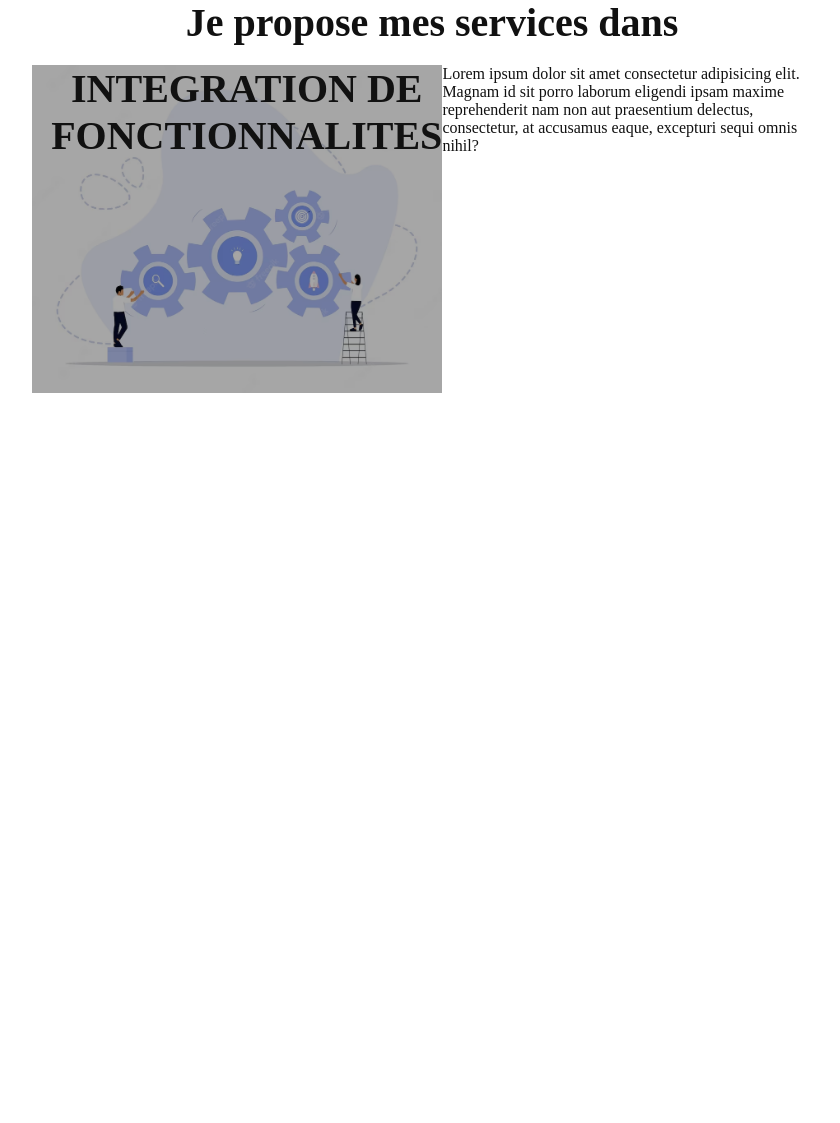
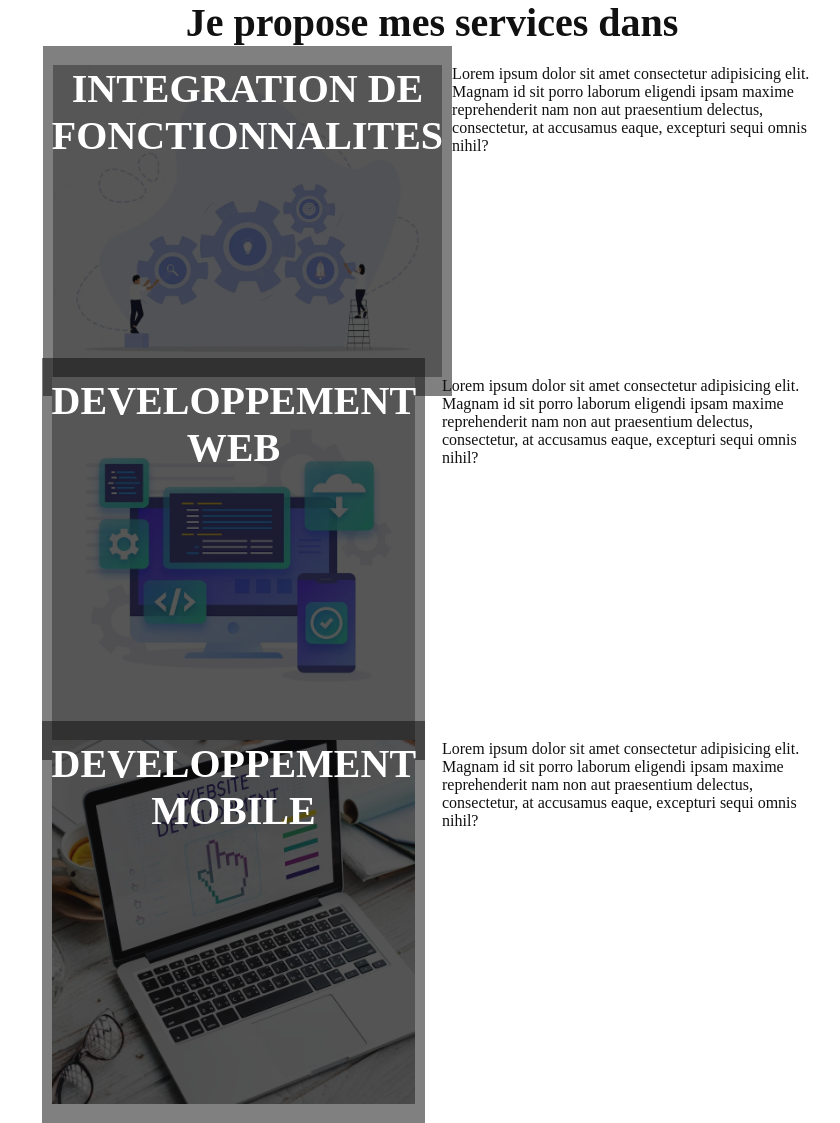
Before and after one commit to dev0ps221/pureportfo, a PHP site: page / in a window 1280 px wide; the page is wider, and only the part inside the window is pictured. Shown: the part 1338-2461 px from the top of that part, without its empty margins (208-1048 px from the left). Before the commit the page ends 1731 px from the top of that part, so only its background shows below. Run offline with PHP 8.4, Linux system fonts and the light colour scheme.

Commit message:
services

```diff
--- a/index.html
+++ b/index.html
@@ -72,10 +72,10 @@
                         A propos de moi
                     </h2>
                     <div class="overview pair pair-1-3">
-                        <div class="overlaybox">
-                            <img src="/assets/pics/self.jpg" alt="El Hadji Seybatou Mbengue" class="overlaypic">
+                        <div class="avatar">
+                            <img src="/assets/pics/self.jpg" alt="El Hadji Seybatou Mbengue">
                             <h4>
-                                El Hadji Seybatou Mbengue
+                                El Hadji Seybatou Mbengue (@dev0ps221)
                             </h4>
                         </div>
                         <div class="overview-content">
@@ -316,9 +316,9 @@
             #services .liste_services{
                 padding-inline: var(--inline-padding);
             }
-            #services .liste_services .service{
-                display: grid;
-                grid-template-columns: 3fr 9fr;
+            #services .liste_services .service *{
+                margin-inline: auto;
+                width: 95%;
             }
         </style>
 
@@ -327,11 +327,33 @@
                 Je propose mes services dans
             </h2>
             <div class="liste_services">
-                <div class="service">
+                <div class="service pair">
                     <div class="overlaybox">
                         <img src="/assets/illus_services/integration.avif" alt="integration de fonctionnalites" class="overlaypic"/>
-                        <h2>
+                        <h2 class="overlaydata">
                             INTEGRATION DE FONCTIONNALITES
+                        </h2>
+                    </div>
+                    <p class="descriptif_service">
+                        Lorem ipsum dolor sit amet consectetur adipisicing elit. Magnam id sit porro laborum eligendi ipsam maxime reprehenderit nam non aut praesentium delectus, consectetur, at accusamus eaque, excepturi sequi omnis nihil?
+                    </p>
+                </div>
+                <div class="service pair">
+                    <div class="overlaybox">
+                        <img src="/assets/illus_services/webdev.avif" alt="integration de fonctionnalites" class="overlaypic"/>
+                        <h2 class="overlaydata">
+                            DEVELOPPEMENT WEB
+                        </h2>
+                    </div>
+                    <p class="descriptif_service">
+                        Lorem ipsum dolor sit amet consectetur adipisicing elit. Magnam id sit porro laborum eligendi ipsam maxime reprehenderit nam non aut praesentium delectus, consectetur, at accusamus eaque, excepturi sequi omnis nihil?
+                    </p>
+                </div>
+                <div class="service pair">
+                    <div class="overlaybox">
+                        <img src="/assets/illus_services/mobdev.avif" alt="integration de fonctionnalites" class="overlaypic"/>
+                        <h2 class="overlaydata">
+                            DEVELOPPEMENT MOBILE
                         </h2>
                     </div>
                     <p class="descriptif_service">
```
Also changed, not shown: assets/css/moi.css (+19 -6 lines), assets/illus_services/mobdev.avif.
